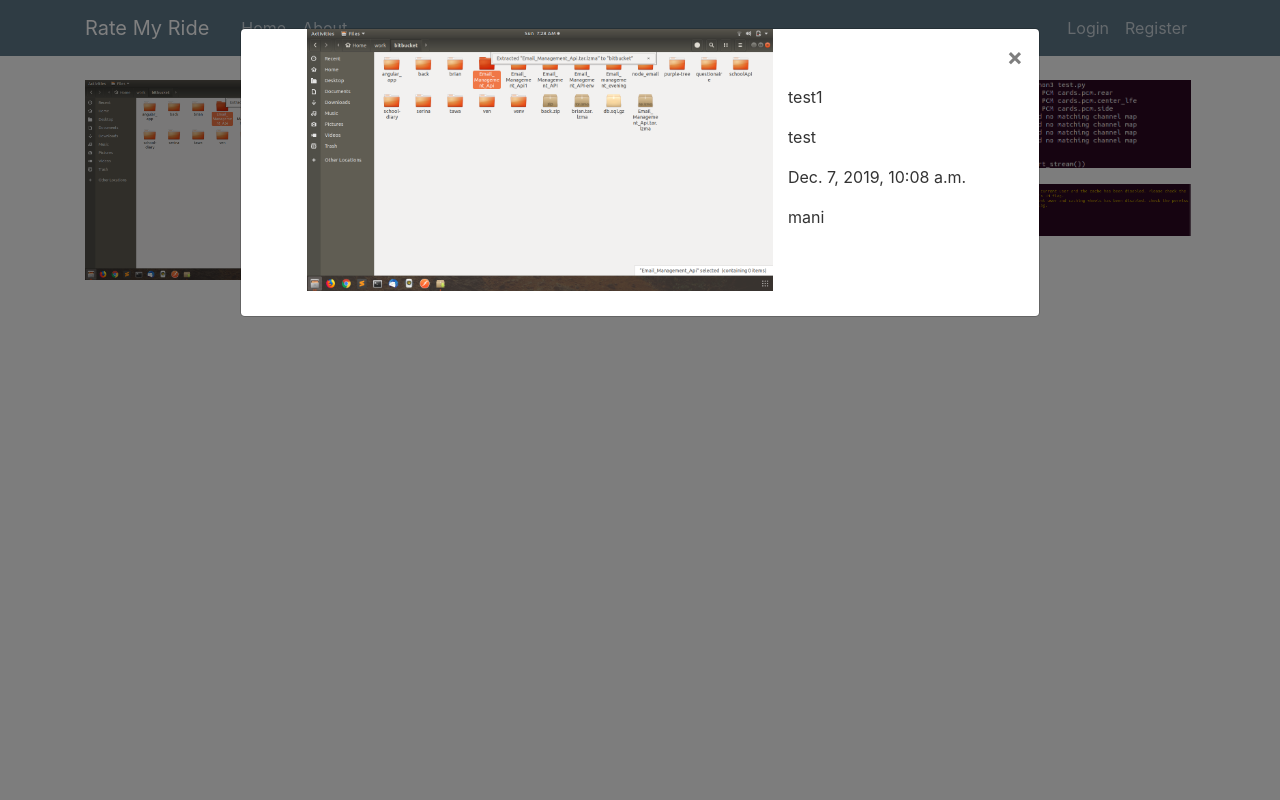
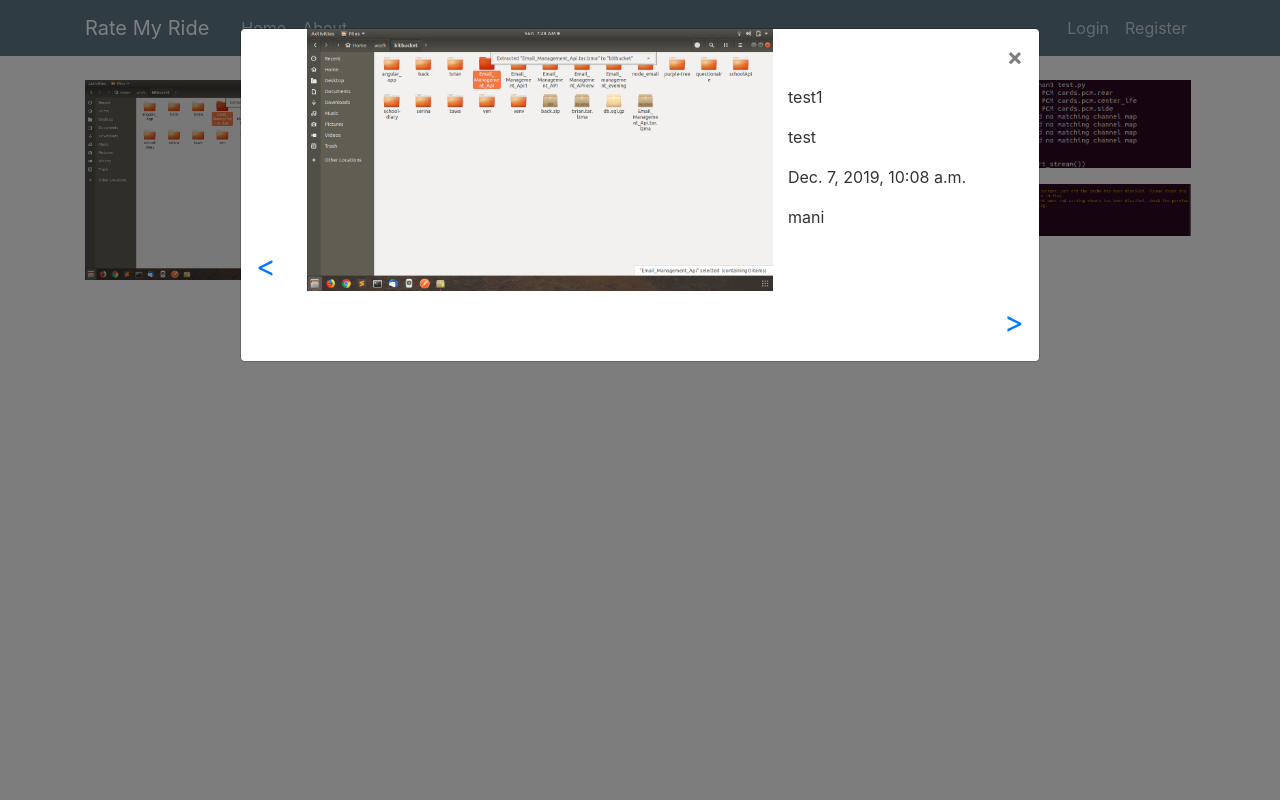
Before and after one commit to pallavidogra/RateMyRide, a Django app: page / in a window 1280 px wide, after a click on "edit item". Run offline with Django 3.2, Linux system fonts and the light colour scheme; data comes from the database, SQL or seed files in the repository; some libraries are stand-ins or nearby versions.

Commit message:
added functionality to move to next or previous image through arrows

```diff
--- a/main/static/css/main.css
+++ b/main/static/css/main.css
@@ -162,3 +162,14 @@ a.article-title:hover {
 .modal-close{
   padding: 16px !important;
 }
+
+.next{
+  margin-top:55px;
+  float:right;
+  font-size:30px;
+}
+
+.prev{
+  margin-top:215px;
+  font-size:30px;
+}
--- a/main/static/js/main.js
+++ b/main/static/js/main.js
@@ -1,19 +1,5 @@
 $( document ).ready(function() {
-	$(function() {
-		var selectedClass = "";
-		$(".filter").click(function(){
-			selectedClass = $(this).attr("data-rel");
-			$("#gallery").fadeTo(100, 0.1);
-			$("#gallery div").not("."+selectedClass).fadeOut().removeClass('animation');
-			setTimeout(function() {
-			$("."+selectedClass).fadeIn().addClass('animation');
-			$("#gallery").fadeTo(300, 1);
-			}, 300);
-		});
-	});
-
-    $(function() {
-    	$('.pop').on('click', function() {
+	$('.pop').on('click', function(e) {
 		var image_id = $(this).find('img').attr('id');
 		var post_title = "#post-title-" + image_id;
 		var post_description = "#post-description-" + image_id;
@@ -29,14 +15,35 @@ $( document ).ready(function() {
 		$('.post-date-posted-p').text(post_text_date_posted)
 		$('.post-author-p').text(post_text_author)
 		$('#imagemodal').modal('show');
-			$('.icon').addClass('glyphicon glyphicon-chevron-right');
-			$('.icon').css('margin-top','55px');
-			$('.icon').css('float','right');
-			$('.icon').css('font-size','30px');
-			$('.icon-left').addClass('glyphicon glyphicon-chevron-left');
-			$('.icon-left').css('margin-top','215px');
-			$('.icon-left').css('font-size','30px');
-		})
+		currentProfile = $(this);
+
+	});
+	$(".next").click(function(event){
+      var posts = currentProfile.parents('.gallery').find(".pop");
+      console.log('posts',posts)
+      var currentPostIndex = posts.index(currentProfile);
+      if(posts.length > (currentPostIndex + 1)) {
+        posts.get(currentPostIndex + 1).click();
+        setTimeout(function() {
+          $("#imagemodal").modal("show");
+        },500);
+      } else {
+        alert("You are on the last card!");
+      }
     });
 
+    $(".prev").click(function(event){
+      var posts = currentProfile.parents('.gallery').find(".pop");
+      console.log('posts',posts)
+      var currentPostIndex = posts.index(currentProfile);
+      if(currentPostIndex > 0) {
+        posts.get(currentPostIndex - 1).click();
+        setTimeout(function() {
+          $("#imagemodal").modal("show");
+        },500);
+      } else {
+        alert("You are on the first card!");
+      }
+
     });
+});
--- a/main/templates/main/home.html
+++ b/main/templates/main/home.html
@@ -4,10 +4,10 @@
     <!-- Grid row -->
     <div class="gallery" id="gallery">
       {% for post in keyPosts %}
-        <a class="pop"   data-toggle="modal" href="{% url 'post-detail' post.id %}" data-target="#imagemodal" title="edit item" data-tooltip>
+        <a class="pop"   data-toggle="modal" href="#" data-target="#imagemodal" title="edit item" data-tooltip>
            {% if post.imgRide %}
             <div class="mb-3 pics animation all 2">
-              <img class="img-fluid" id="{{ post.id }}" src="{{ post.imgRide.url }}" alt="Card image cap">
+              <img class="img-fluid custom-id" id="{{ post.id }}" src="{{ post.imgRide.url }}" alt="Card image cap">
             </div>
             <p class="post-title" id="post-title-{{ post.id }}" hidden>{{post.title}}</p>
             <p class="post-title" id="post-description-{{ post.id }}" hidden>{{post.description}}</p>
@@ -29,7 +29,7 @@
             <div class="col-lg-12 modal-padding">
               <div class="col-lg-1 modal-right-div">
                 <a href="">
-                  <p class="icon-left"></p>
+                  <p class="prev">&lt;</p>
                 </a>
               </div>
               <div class="col-lg-7 modal-right-div modal-padding">
@@ -41,7 +41,7 @@
                 <p class="post-date-posted-p"></p>
                 <p class="post-author-p"></p>
                 <a href="">
-                  <p class="icon"></p>
+                  <p class="next">&gt;</p>
                 </a>
               </div>
             </div>
@@ -50,4 +50,9 @@
       </div>
     </div>
 
+
+
+
+
+
 {% endblock blkContent %}
```
Lines whose indentation alone changed are shown as unchanged.
